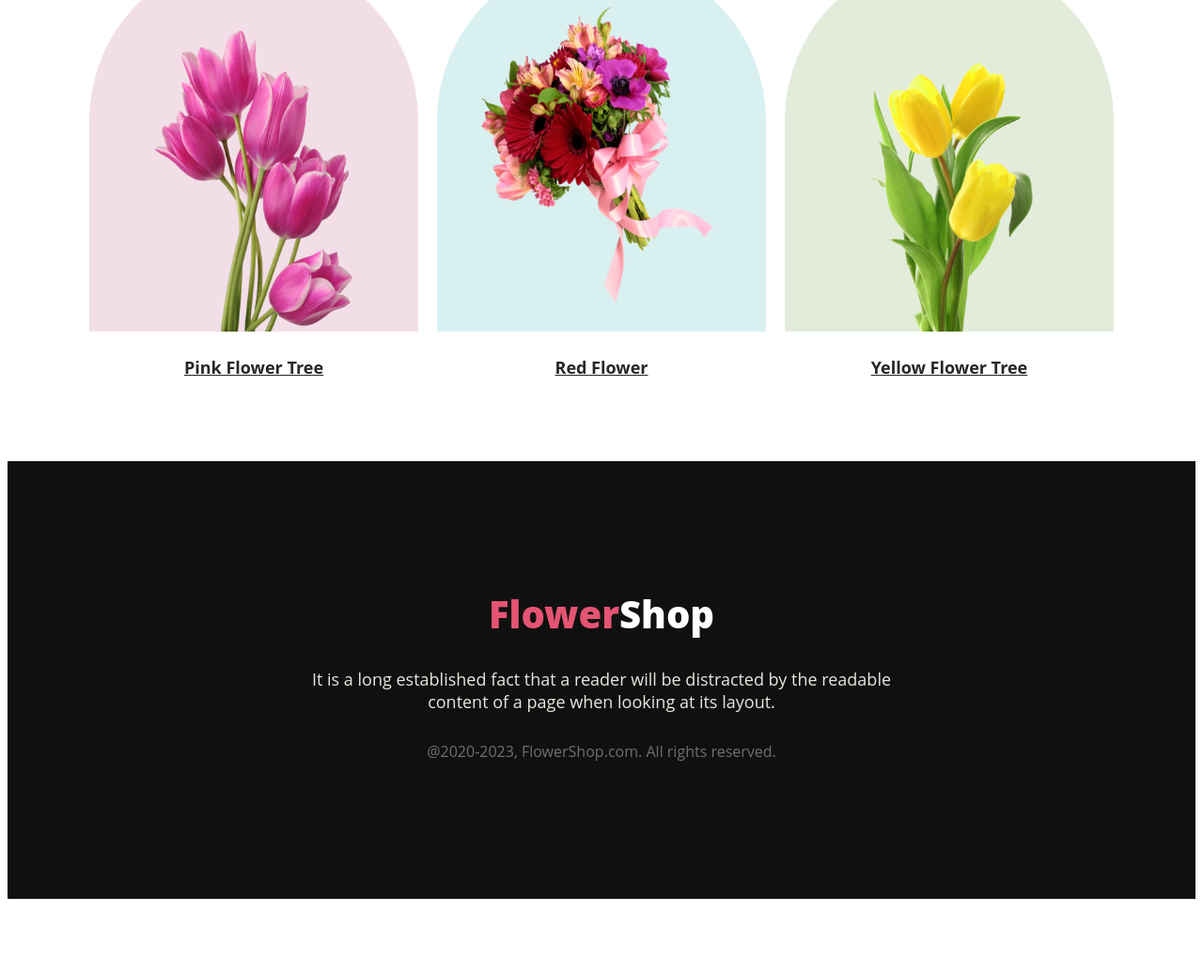
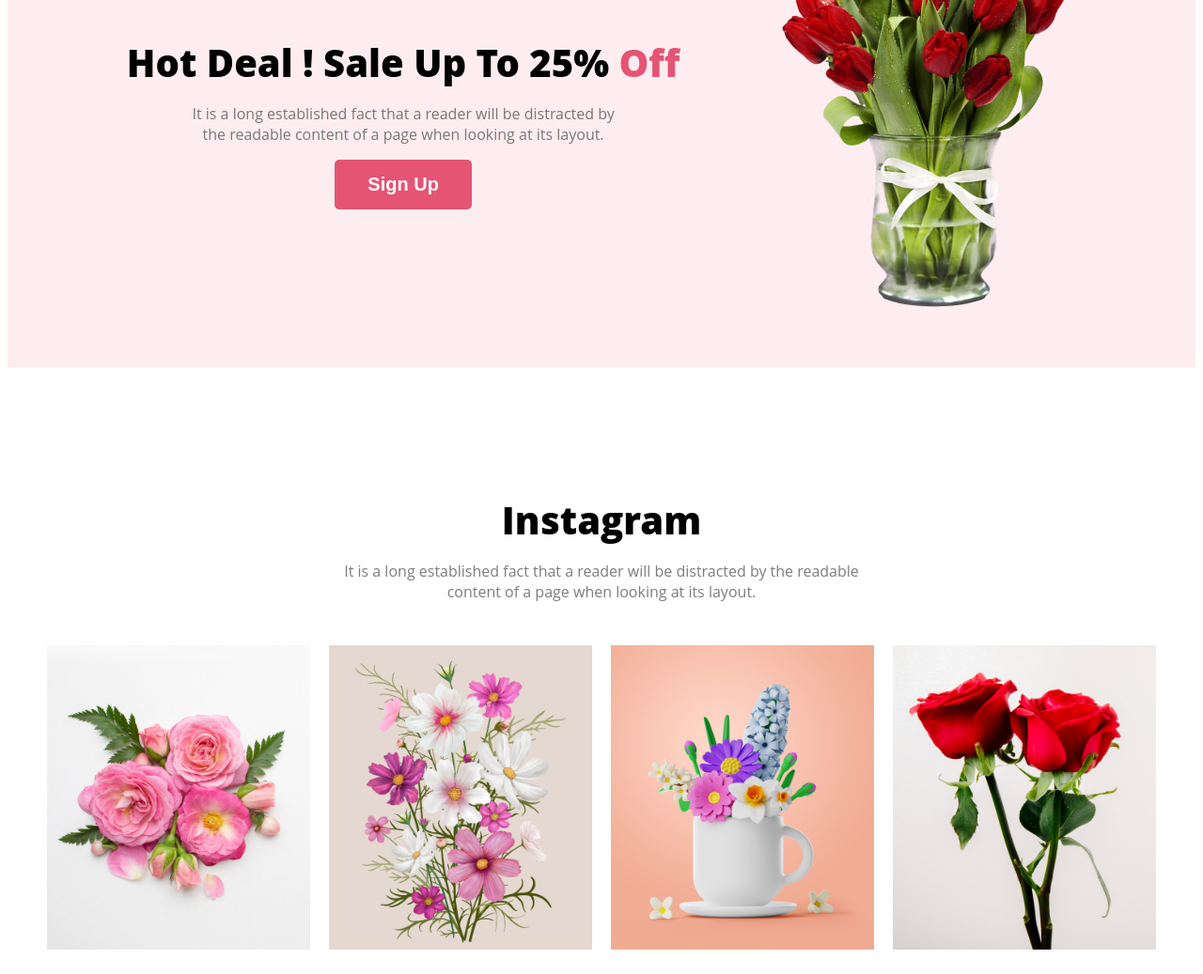
Before and after one commit to amziad/B8A1-flower-shop, a plain HTML site: page index.html in a window 1280 px wide. Shown: the part 1763-2800 px from the top of the page at 94% size. Before the commit the page ends 2728 px from the top, so only its background shows below. Drawn offline with Linux system fonts and the light colour scheme.

Commit message:
added instagram section

```diff
--- a/index.html
+++ b/index.html
@@ -32,6 +32,25 @@
     <!--Main-->
     <main>
 
+
+        <!-- Featured flowers -->
+        <section>
+            <div class="featured-flower-container">
+                <div class="flower-heading">
+                    <h2 class="item-title">Our Featured Flowers</h2>
+                    <p class="item-description">It is a long established fact that a reader will be distracted by the readable <br> content of a page when looking at its layout.
+                    </p>
+                </div>
+                <!-- Flower div -->
+                <div class="flower-div">
+                    <div class="flower-box"><div style="background-color: #a7216226;"><div><img class="img-f-1" src="./flower-asset/pngwing 6.png" alt=""></div></div> <div><h5>Pink Flower Tree</h5></div></div>
+                    <div class="flower-box"><div style="background-color: #0597a026;"><div><img class="img-f-2" src="./flower-asset/pngwing 5.png" alt=""></div></div> <div><h5>Red Flower Tree</h5></div></div>
+                    <div class="flower-box"><div style="background-color: #477d1126;"><div><img class="img-f-3" src="./flower-asset/pngwing 7.png" alt=""></div></div> <div><h5>Yellow Flower Tree</h5></div></div>
+                </div>
+            </div>
+        </section>
+
+
         <!--Discount Section-->
         <section>
             <div class="sale-container">
@@ -55,24 +74,22 @@
 
         </section>
 
+        <!-- Instagram -->
+        <section>
+            <div class="inst-section">
+                <div class="inst-header">
+                    <h2 class="item-title">Instagram</span></h2>
+                    <p class="item-description">It is a long established fact that a reader will be distracted by the readable <br> content of a page when looking at its layout.</p>
+                </div>
 
-            <!-- Featured flowers -->
-        <section>
-            <div class="featured-flower-container">
-                <div class="flower-heading">
-                    <h2 class="item-title">Our Featured Flowers</h2>
-                    <p class="item-description">It is a long established fact that a reader will be distracted by the readable <br> content of a page when looking at its layout.
-                    </p>
+                <div class="inst-container">
+                    <div class="inst-pic"><img src="./flower-asset/Flower 01.png" alt=""></div>
+                    <div class="inst-pic"><img src="./flower-asset/Rectangle 4.png" alt=""></div>
+                    <div class="inst-pic"><img src="./flower-asset/Rectangle 5.png" alt=""></div>
+                    <div class="inst-pic"><img src="./flower-asset/Rectangle 6.png" alt=""></div>
                 </div>
-                <!-- Flower div -->
-                <div class="flower-div">
-                    <div class="flower-box"><div style="background-color: #a7216226;"><div><img class="img-f-1" src="./flower-asset/pngwing 6.png" alt=""></div></div> <div><h5>Pink Flower Tree</h5></div></div>
-                    <div class="flower-box"><div style="background-color: #0597a026;"><div><img class="img-f-2" src="./flower-asset/pngwing 5.png" alt=""></div></div> <div><h5>Red Flower</h5></div></div>
-                    <div class="flower-box"><div style="background-color: #477d1126;"><div><img class="img-f-1" src="./flower-asset/pngwing 7.png" alt=""></div></div> <div><h5>Yellow Flower Tree</h5></div></div>
-                </div>
-            </div>
+            </div>>
         </section>
-
 
     </main>
 
--- a/styles/style.css
+++ b/styles/style.css
@@ -75,7 +75,7 @@
     align-content: center;
     align-items: center;
     margin: 100px 0px;
-    padding: 50px 200px;
+    padding: 50px 100px;
 }
 
 
@@ -132,6 +132,11 @@
     padding-bottom: 30px;
 }
 
+.img-f-3{
+    width: 60%;
+    height: 90%;
+}
+
 
 .flower-div div h5 {
     color: #272727;
@@ -164,3 +169,28 @@
     font-size: 18px;
     font-weight: 400;
 }
+
+
+
+/* Instagram */
+
+.inst-section{
+    margin: 100px;
+}
+
+
+.inst-container{
+    display: flex;
+    justify-content: center;
+    gap: 20px;
+}
+
+.inst-pic img{
+    width: 280px;
+    height: auto;
+}
+
+.inst-header{
+    text-align: center;
+    padding: 30px;
+}
```
